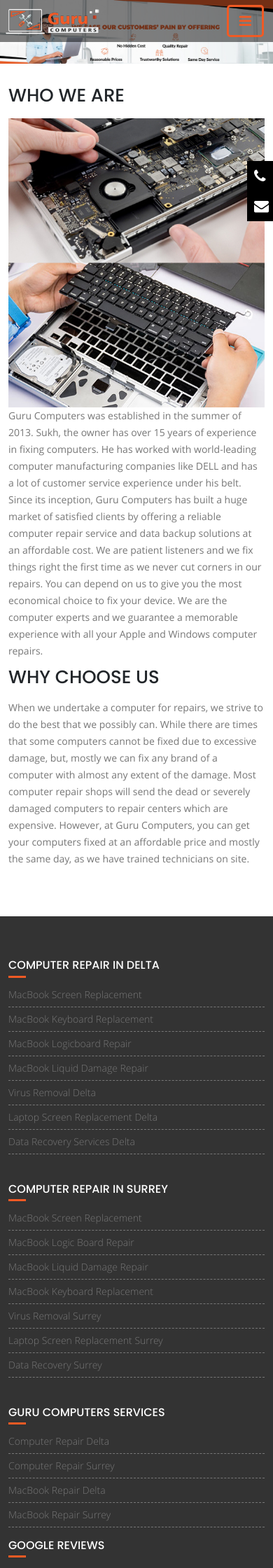
After one commit to tarunwadhwawins/guru-computers, a PHP site: page /about-us.php in a window 390 px wide. The commit adds this page. Shown: the top 2240 px of the page at 70% size. Run offline with PHP 8.4, Linux system fonts and the light colour scheme; style sheets or scripts are compiled from the project's sources.

Commit message:
added suraj work aboutus page and footer

```diff
--- /dev/null
+++ b/about-us.php
@@ -0,0 +1,43 @@
+<!DOCTYPE html>
+<html lang="en">
+
+<head>
+    <!-- Title -->
+    <title>About Us - Guru Computers</title>
+    <!-- Meta & Link Tags -->
+    <?php include_once('common/common-css.php'); ?>
+    <!--  -->
+</head>
+
+<body>
+    <!-- header -->
+    <?php include_once('common/header.php'); ?>
+    <!--  -->
+    <section class="aboutUs">
+        <div class="aboutBanner">
+            <img src="./assets/images/about_banner.jpg" alt="">
+        </div>
+        <div class="productBanner">
+            <div class="container">
+                <h2>WHO WE ARE</h2>
+                <img class="rightimg" src="./assets/images/about_us.jpg" alt="">
+                <p>Guru Computers was established in the summer of 2013. Sukh, the owner has over 15 years of experience in fixing computers. He has worked with world-leading computer manufacturing companies like DELL and has a lot of customer service experience
+                    under his belt. Since its inception, Guru Computers has built a huge market of satisfied clients by offering a reliable computer repair service and data backup solutions at an affordable cost. We are patient listeners and we fix things
+                    right the first time as we never cut corners in our repairs. You can depend on us to give you the most economical choice to fix your device. We are the computer experts and we guarantee a memorable experience with all your Apple and
+                    Windows computer repairs. </p>
+                <h2>WHY CHOOSE US</h2>
+                <p>When we undertake a computer for repairs, we strive to do the best that we possibly can. While there are times that some computers cannot be fixed due to excessive damage, but, mostly we can fix any brand of a computer with almost any
+                    extent of the damage. Most computer repair shops will send the dead or severely damaged computers to repair centers which are expensive. However, at Guru Computers, you can get your computers fixed at an affordable price and mostly
+                    the same day, as we have trained technicians on site.</p>
+            </div>
+        </div>
+    </section>
+    <!-- footer -->
+    <?php include_once('common/footer.php'); ?>
+    <!--  -->
+    <!-- script -->
+    <?php include_once('common/common-js.php'); ?>
+    <!--  -->
+</body>
+
+</html>
--- a/assets/css/footer.css
+++ b/assets/css/footer.css
@@ -1,15 +1,15 @@
-.footer {
+.siteFooter {
   padding-top: 60px;
   background-color: #333333;
 }
-.footer .widgetTitle {
+.siteFooter .widgetTitle {
   text-align: left;
   font-size: 16px;
   color: #fff;
   font-family: "poppinsmedium";
   position: relative;
 }
-.footer .widgetTitle::after {
+.siteFooter .widgetTitle::after {
   content: "";
   border-bottom: 3px solid #f15a24;
   height: 0px;
@@ -18,31 +18,32 @@
   bottom: -8px;
   left: 0;
 }
-.footer .footerLinks {
+.siteFooter .footerLinks {
   margin-top: 15px;
 }
-.footer .footerLinks ul {
+.siteFooter .footerLinks ul.menu {
+  margin-bottom: 1rem;
   padding: 0;
 }
-.footer .footerLinks ul li {
+.siteFooter .footerLinks ul.menu li {
   border-bottom: 1px DASHED #777 !important;
   padding: 5px 0;
   list-style: none;
   line-height: 24px;
   font-family: "open_sanslight";
 }
-.footer .footerLinks ul li a {
+.siteFooter .footerLinks ul.menu li a {
   text-decoration: none;
   color: #777;
 }
-.footer .footerLinks ul li a:hover {
+.siteFooter .footerLinks ul.menu li a:hover {
   color: #f15a24;
 }
-.footer .footerDetail {
+.siteFooter .footerDetail {
   font-family: "open_sansregular";
   margin-top: 15px;
 }
-.footer .footerDetail p {
+.siteFooter .footerDetail p {
   margin: 0px;
   padding: 5px 0;
   line-height: 24px;
@@ -165,3 +166,56 @@
 .backToTop:hover a {
   color: #f15a24;
 }
+
+.stickyContainer {
+  display: none;
+}
+@media screen and (max-width: 640px) {
+  .stickyContainer {
+    display: block !important;
+    padding: 0px;
+    margin: 0px;
+    position: fixed;
+    right: -173px;
+    top: 230px;
+    width: 210px;
+    z-index: 1100;
+  }
+  .stickyContainer ul {
+    margin: 0;
+    padding: 0;
+  }
+  .stickyContainer ul li {
+    list-style-type: none;
+    background-color: #000;
+    color: #efefef;
+    height: 43px;
+    padding: 0px;
+    transition: all 0.25s ease-in-out;
+    cursor: pointer;
+  }
+  .stickyContainer ul li:hover {
+    margin-left: -185px;
+  }
+  .stickyContainer ul li i {
+    float: left;
+    margin: 5px 4px;
+    margin-right: 5px;
+    font-size: 21px;
+    padding: 6px;
+    color: #fff;
+    text-align: center;
+  }
+  .stickyContainer ul li p {
+    padding-top: 13px;
+    margin: 0px;
+    line-height: 16px;
+    font-size: 13px;
+  }
+  .stickyContainer ul li p a {
+    color: #fff;
+  }
+}
+.stickyContainer ul {
+  list-style: disc;
+}
--- a/assets/css/style.css
+++ b/assets/css/style.css
@@ -378,3 +378,30 @@
   padding: 14px;
   font-size: 16px;
 }
+
+.aboutUs .productBanner {
+  padding: 30px 0 60px 0;
+  width: 100%;
+}
+.aboutUs .productBanner h2 {
+  font-size: 26px;
+  margin: 0 0 16px 0;
+  font-family: "poppinsmedium";
+}
+.aboutUs .productBanner img.rightimg {
+  float: right;
+  width: 295px;
+  margin: 0 0 0 28px;
+}
+@media (max-width: 575px) {
+  .aboutUs .productBanner img.rightimg {
+    width: 100%;
+  }
+}
+.aboutUs .productBanner p {
+  font-size: 14px;
+  line-height: 24px;
+  color: #777;
+  margin: 0 0 10px;
+  font-family: "open_sansregular";
+}
--- a/common/footer.php
+++ b/common/footer.php
@@ -1,21 +1,20 @@
-<!-- Footer -->
-<section class="footer">
+<footer class="siteFooter">
     <div class="container">
         <div class="row">
             <div class="col-xl-3 col-lg-6 col-md-6 mb-4">
                 <h3 class="widgetTitle">COMPUTER REPAIR IN DELTA</h3>
                 <div class="footerLinks">
                     <ul class="menu">
-                        <li><a href="">MacBook Screen Replacement</a></li>
+                        <li><a href="javascript:void(0)">MacBook Screen Replacement</a></li>
                         <li>
-                            <a href="">MacBook Keyboard Replacement</a></li>
+                            <a href="javascript:void(0)">MacBook Keyboard Replacement</a></li>
                         <li>
-                            <a href="">MacBook Logicboard Repair</a>
+                            <a href="javascript:void(0)">MacBook Logicboard Repair</a>
                         </li>
-                        <li><a href="">MacBook Liquid Damage Repair</a></li>
-                        <li><a href="">Virus Removal Delta</a></li>
-                        <li><a href="">Laptop Screen Replacement Delta</a></li>
-                        <li><a href="">Data Recovery Services Delta</a></li>
+                        <li><a href="javascript:void(0)">MacBook Liquid Damage Repair</a></li>
+                        <li><a href="javascript:void(0)">Virus Removal Delta</a></li>
+                        <li><a href="javascript:void(0)">Laptop Screen Replacement Delta</a></li>
+                        <li><a href="javascript:void(0)">Data Recovery Services Delta</a></li>
                     </ul>
                 </div>
             </div>
@@ -23,16 +22,16 @@
                 <h3 class="widgetTitle">COMPUTER REPAIR IN SURREY</h3>
                 <div class="footerLinks">
                     <ul class="menu">
-                        <li><a href="">MacBook Screen Replacement</a></li>
+                        <li><a href="javascript:void(0)">MacBook Screen Replacement</a></li>
                         <li>
-                            <a href="">MacBook Logic Board Repair</a></li>
+                            <a href="javascript:void(0)">MacBook Logic Board Repair</a></li>
                         <li>
-                            <a href="">MacBook Liquid Damage Repair</a>
+                            <a href="javascript:void(0)">MacBook Liquid Damage Repair</a>
                         </li>
-                        <li><a href="">MacBook Keyboard Replacement</a></li>
-                        <li><a href="">Virus Removal Surrey</a></li>
-                        <li><a href="">Laptop Screen Replacement Surrey</a></li>
-                        <li><a href="">Data Recovery Surrey</a></li>
+                        <li><a href="javascript:void(0)">MacBook Keyboard Replacement</a></li>
+                        <li><a href="javascript:void(0)">Virus Removal Surrey</a></li>
+                        <li><a href="javascript:void(0)">Laptop Screen Replacement Surrey</a></li>
+                        <li><a href="javascript:void(0)">Data Recovery Surrey</a></li>
                     </ul>
                 </div>
             </div>
@@ -40,13 +39,13 @@
                 <h3 class="widgetTitle">GURU COMPUTERS SERVICES</h3>
                 <div class="footerLinks">
                     <ul class="menu">
-                        <li><a href="">Computer Repair Delta</a></li>
+                        <li><a href="javascript:void(0)">Computer Repair Delta</a></li>
                         <li>
-                            <a href="">Computer Repair Surrey</a></li>
+                            <a href="javascript:void(0)">Computer Repair Surrey</a></li>
                         <li>
-                            <a href="">MacBook Repair Delta</a>
+                            <a href="javascript:void(0)">MacBook Repair Delta</a>
                         </li>
-                        <li><a href="">MacBook Repair Surrey</a></li>
+                        <li><a href="javascript:void(0)">MacBook Repair Surrey</a></li>
                     </ul>
                 </div>
                 <h3 class="widgetTitle">GOOGLE REVIEWS</h3>
@@ -91,10 +90,23 @@
             </div>
         </div>
     </div>
-</section>
-<!--  -->
+</footer>
 <!-- Back to Top -->
 <div class="backToTop " title="Back to top">
     <a href="#"> <i class="fa fa-angle-up" aria-hidden="true"></i></a>
 </div>
 <!--  -->
+<div class="stickyContainer">
+    <ul class="sticky">
+        <li>
+            <i class="fa fa-phone" aria-hidden="true"></i>
+            <p><a href="tel:+1 (604) 256-2193">+1 (604) 256-2193 </a></p>
+        </li>
+        <li>
+            <i class="fa fa-envelope" aria-hidden="true"></i>
+            <p>
+                <a href="mailto:gururepairlab@gmail.com"> gururepairlab@gmail.com</a>
+            </p>
+        </li>
+    </ul>
+</div>
--- a/common/header.php
+++ b/common/header.php
@@ -59,7 +59,7 @@
                         </ul>
                     </li>
                     <li class="nav-item">
-                        <a class="nav-link" href="#">About Us</a>
+                        <a class="nav-link" href="./about-us">About Us</a>
                     </li>
                     <li class="nav-item">
                         <a class="nav-link" href="#">Contact Us</a>
--- a/scss/footer.scss
+++ b/scss/footer.scss
@@ -1,5 +1,5 @@
 @import './variables.scss';
-.footer {
+.siteFooter {
     padding-top: 60px;
     background-color: #333333;
     .widgetTitle {
@@ -21,6 +21,8 @@
     .footerLinks {
         margin-top: 15px;
         ul {
+            &.menu {
+                margin-bottom: 1rem;
                 padding: 0;
                 li {
                     border-bottom: 1px DASHED $grey!important;
@@ -33,6 +35,7 @@
                         color: $grey;
                         &:hover {
                             color: $primary-color;
+                        }
                     }
                 }
             }
@@ -189,3 +192,53 @@
 }
 
 //
+.stickyContainer {
+    display: none;
+    @media screen and (max-width: 640px) {
+        display: block !important;
+        padding: 0px;
+        margin: 0px;
+        position: fixed;
+        right: -173px;
+        top: 230px;
+        width: 210px;
+        z-index: 1100;
+        ul {
+            margin: 0;
+            padding: 0;
+            li {
+                list-style-type: none;
+                background-color: #000;
+                color: #efefef;
+                height: 43px;
+                padding: 0px;
+                transition: all 0.25s ease-in-out;
+                &:hover {
+                    margin-left: -185px;
+                }
+                cursor: pointer;
+                i {
+                    float: left;
+                    margin: 5px 4px;
+                    margin-right: 5px;
+                    font-size: 21px;
+                    padding: 6px;
+                    color: #fff;
+                    text-align: center;
+                }
+                p {
+                    padding-top: 13px;
+                    margin: 0px;
+                    line-height: 16px;
+                    font-size: 13px;
+                    a {
+                        color: #fff;
+                    }
+                }
+            }
+        }
+    }
+    ul {
+        list-style: disc;
+    }
+}
--- a/scss/style.scss
+++ b/scss/style.scss
@@ -406,3 +406,33 @@
 }
 
 // iMac Repair Delta - iMac Parts Replacement
+// SURAJ WORk
+//ABOUT-US//
+.aboutUs {
+    .productBanner {
+        padding: 30px 0 60px 0;
+        width: 100%;
+        h2 {
+            font-size: 26px;
+            margin: 0 0 16px 0;
+            font-family: 'poppinsmedium';
+        }
+        img {
+            &.rightimg {
+                float: right;
+                width: 295px;
+                margin: 0 0 0 28px;
+                @media(max-width: 575px) {
+                    width: 100%;
+                }
+            }
+        }
+        p {
+            font-size: 14px;
+            line-height: 24px;
+            color: $grey;
+            margin: 0 0 10px;
+            font-family: 'open_sansregular';
+        }
+    }
+}
```
Also changed, not shown: other parts of assets/css/footer.css (+16 -16 lines), assets/css/macbook-repair-delta.css (deleted), assets/css/variables.css (deleted), assets/images/about_banner.jpg (added), assets/images/about_us.jpg (added). Lines whose indentation alone changed are shown as unchanged.
